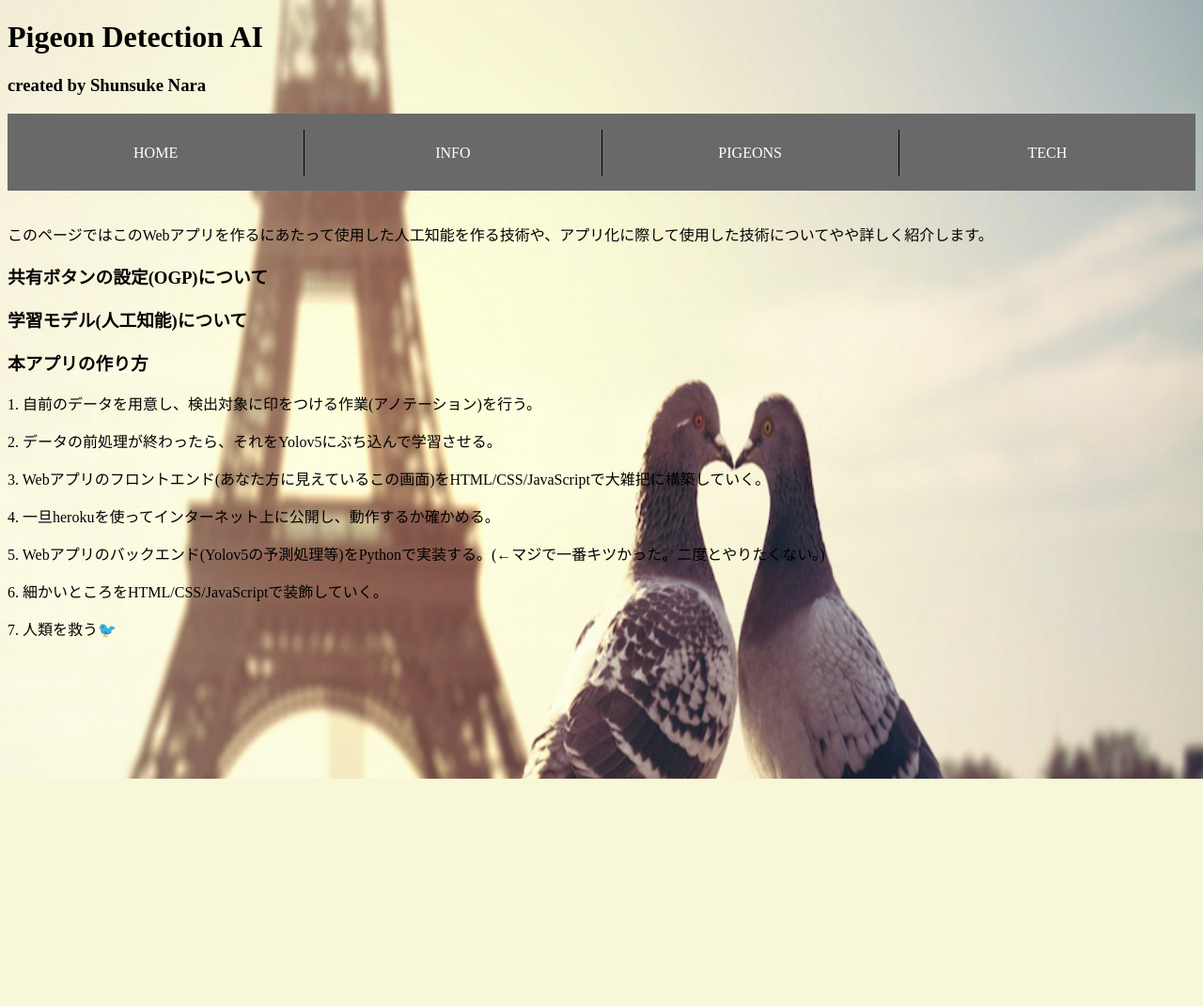
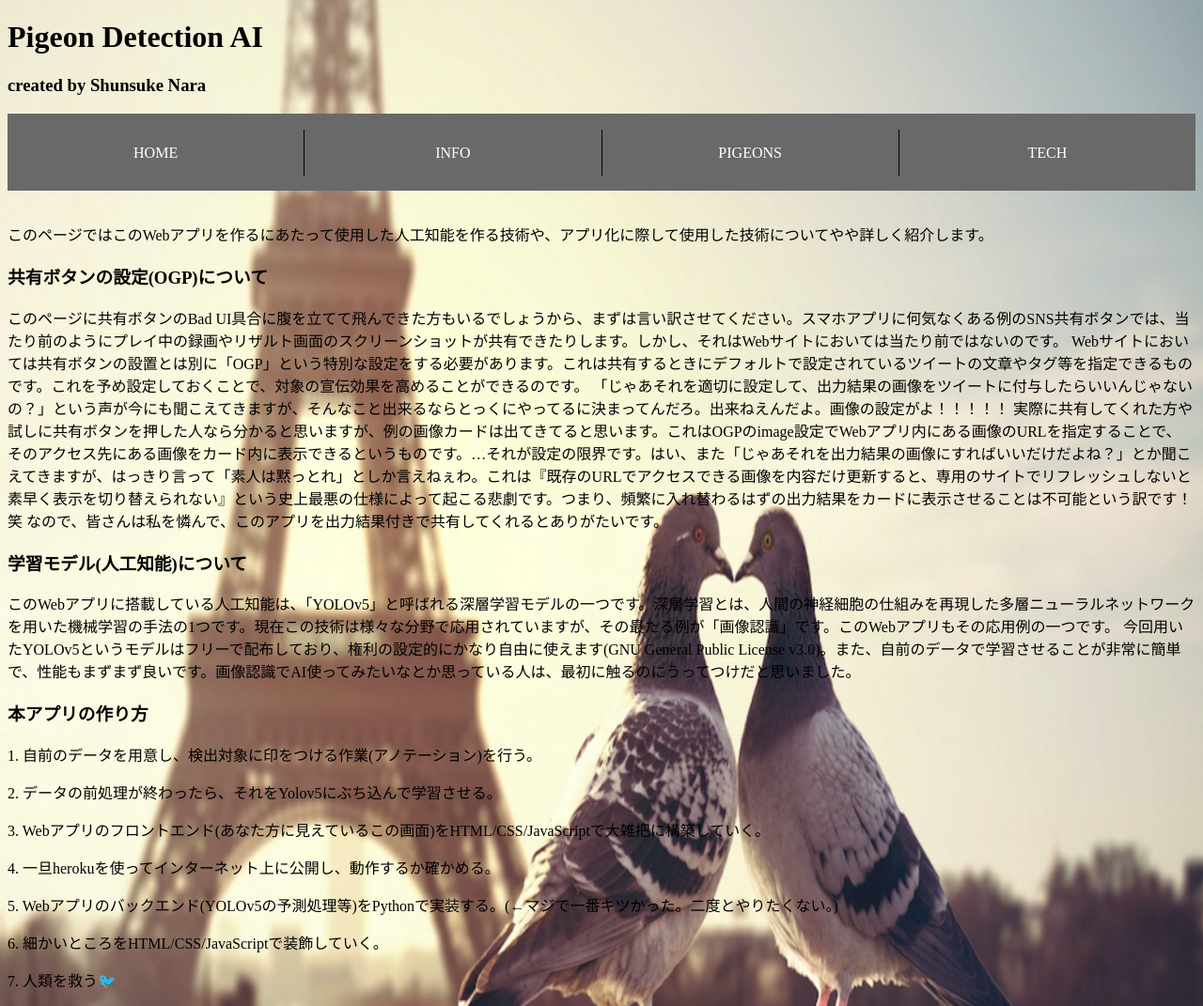
Before and after one commit to ARAN1218/Pigeon-Detection-AI, a Flask app: page /tech in a window 1280 px wide. Shown: the whole page at 94% size. Before the commit the page ends 829 px from the top, so only its background shows below. Run offline with Flask 2, Linux system fonts and the light colour scheme; some libraries are stand-ins or nearby versions.

Commit message:
add some contents

```diff
--- a/pigeon_app/templates/info.html
+++ b/pigeon_app/templates/info.html
@@ -4,5 +4,5 @@
     <p>このページでは、このWebアプリについて紹介します。</p>
     <a href="https://docs.google.com/presentation/d/1eHRtwqy_5uEhMBdt4m8cNZMqyTdkHBzsMLXvIMhmMW4/edit#slide=id.p">原本はこちら(Google Slidesに遷移します)</a>
 
-    <iframe src="https://docs.google.com/presentation/d/e/2PACX-1vSlU42axluhCnCPtROsJhIrleW743LrdNLThS7A4YFX3JsW__DPfUllONTafK02VCyxmWVW-t4KQApS/embed?start=true&loop=true&delayms=3000" frameborder="0" width="960" height="569" allowfullscreen="true" mozallowfullscreen="true" webkitallowfullscreen="true"></iframe>
+    <iframe src="https://docs.google.com/presentation/d/e/2PACX-1vSlU42axluhCnCPtROsJhIrleW743LrdNLThS7A4YFX3JsW__DPfUllONTafK02VCyxmWVW-t4KQApS/embed?start=true&loop=true&delayms=10000" frameborder="0" width="100%" height="500" allowfullscreen="true" mozallowfullscreen="true" webkitallowfullscreen="true"></iframe>
 {% endblock %}
--- a/pigeon_app/templates/tech.html
+++ b/pigeon_app/templates/tech.html
@@ -3,9 +3,15 @@
 {% block main %}
     <p>このページではこのWebアプリを作るにあたって使用した人工知能を作る技術や、アプリ化に際して使用した技術についてやや詳しく紹介します。</p>
     <h3 id="ogp">共有ボタンの設定(OGP)について</h3>
-
+    このページに共有ボタンのBad UI具合に腹を立てて飛んできた方もいるでしょうから、まずは言い訳させてください。スマホアプリに何気なくある例のSNS共有ボタンでは、当たり前のようにプレイ中の録画やリザルト画面のスクリーンショットが共有できたりします。しかし、それはWebサイトにおいては当たり前ではないのです。
+Webサイトにおいては共有ボタンの設置とは別に「OGP」という特別な設定をする必要があります。これは共有するときにデフォルトで設定されているツイートの文章やタグ等を指定できるものです。これを予め設定しておくことで、対象の宣伝効果を高めることができるのです。
+「じゃあそれを適切に設定して、出力結果の画像をツイートに付与したらいいんじゃないの？」という声が今にも聞こえてきますが、そんなこと出来るならとっくにやってるに決まってんだろ。出来ねえんだよ。画像の設定がよ！！！！！
+実際に共有してくれた方や試しに共有ボタンを押した人なら分かると思いますが、例の画像カードは出てきてると思います。これはOGPのimage設定でWebアプリ内にある画像のURLを指定することで、そのアクセス先にある画像をカード内に表示できるというものです。…それが設定の限界です。はい、また「じゃあそれを出力結果の画像にすればいいだけだよね？」とか聞こえてきますが、はっきり言って「素人は黙っとれ」としか言えねぇわ。これは『既存のURLでアクセスできる画像を内容だけ更新すると、専用のサイトでリフレッシュしないと素早く表示を切り替えられない』という史上最悪の仕様によって起こる悲劇です。つまり、頻繁に入れ替わるはずの出力結果をカードに表示させることは不可能という訳です！笑
+なので、皆さんは私を憐んで、このアプリを出力結果付きで共有してくれるとありがたいです。
 
     <h3>学習モデル(人工知能)について</h3>
+    このWebアプリに搭載している人工知能は、「YOLOv5」と呼ばれる深層学習モデルの一つです。深層学習とは、人間の神経細胞の仕組みを再現した多層ニューラルネットワークを用いた機械学習の手法の1つです。現在この技術は様々な分野で応用されていますが、その最たる例が「画像認識」です。このWebアプリもその応用例の一つです。
+今回用いたYOLOv5というモデルはフリーで配布しており、権利の設定的にかなり自由に使えます(GNU General Public License v3.0)。また、自前のデータで学習させることが非常に簡単で、性能もまずまず良いです。画像認識でAI使ってみたいなとか思っている人は、最初に触るのにうってつけだと思いました。
 
 
     <h3>本アプリの作り方</h3>
@@ -13,7 +19,7 @@
     <p>2. データの前処理が終わったら、それをYolov5にぶち込んで学習させる。</p>
     <p>3. Webアプリのフロントエンド(あなた方に見えているこの画面)をHTML/CSS/JavaScriptで大雑把に構築していく。</p>
     <p>4. 一旦herokuを使ってインターネット上に公開し、動作するか確かめる。</p>
-    <p>5. Webアプリのバックエンド(Yolov5の予測処理等)をPythonで実装する。(←マジで一番キツかった。二度とやりたくない。)</p>
+    <p>5. Webアプリのバックエンド(YOLOv5の予測処理等)をPythonで実装する。(←マジで一番キツかった。二度とやりたくない。)</p>
     <p>6. 細かいところをHTML/CSS/JavaScriptで装飾していく。</p>
     <p>7. 人類を救う🐦</p>
 {% endblock %}
```
